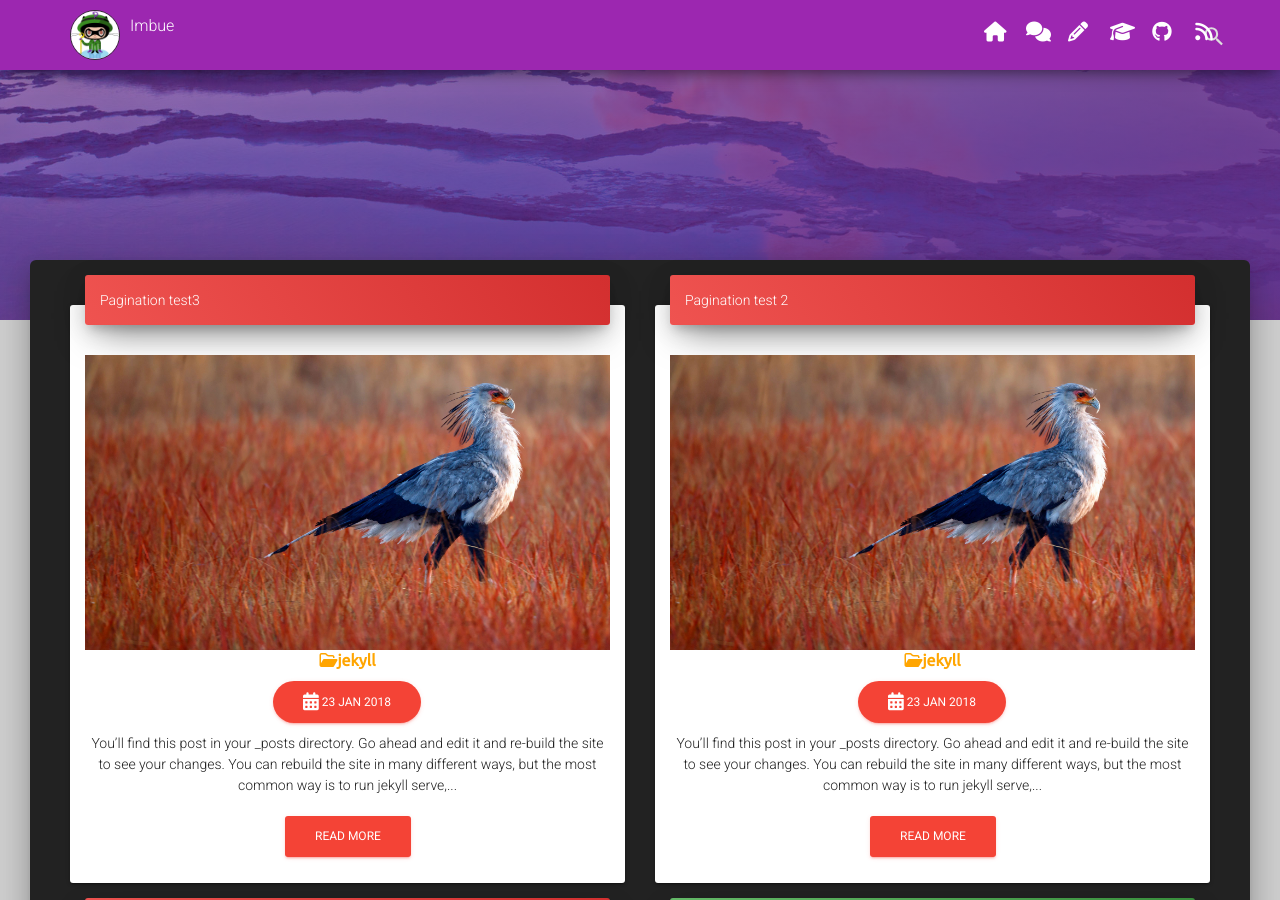
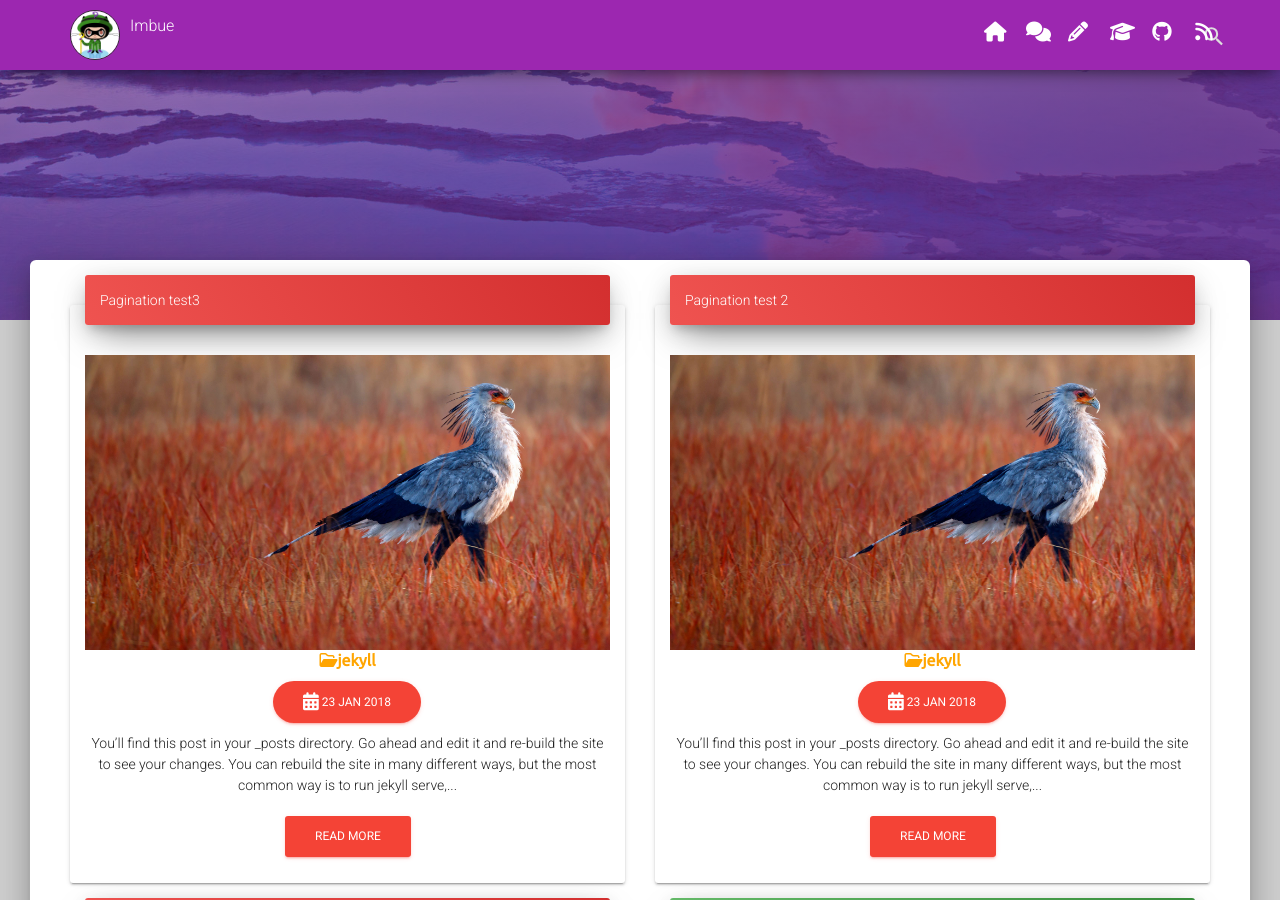
Before and after one commit to tip4programs/imbue, a Jekyll site: the page built from index.html, in a window 1280 px wide and 900 px high, scrolled down 490 px. Built offline with Jekyll 4.4.1, drawn with Linux system fonts in a browser that asks for light colours; nearby versions of some CDN libraries; the list of posts is cut into pages by our own code.

Commit message:
Update material-kit.css

```diff
--- a/asset/css/material-kit.css
+++ b/asset/css/material-kit.css
@@ -3546,7 +3546,7 @@ input[type="file"] > input[type="button"]::-moz-focus-inner {
 }
 
 .main {
-  background: #222222;
+  background: #FFFFFF;
   position: relative;
   z-index: 3;
 }
```
